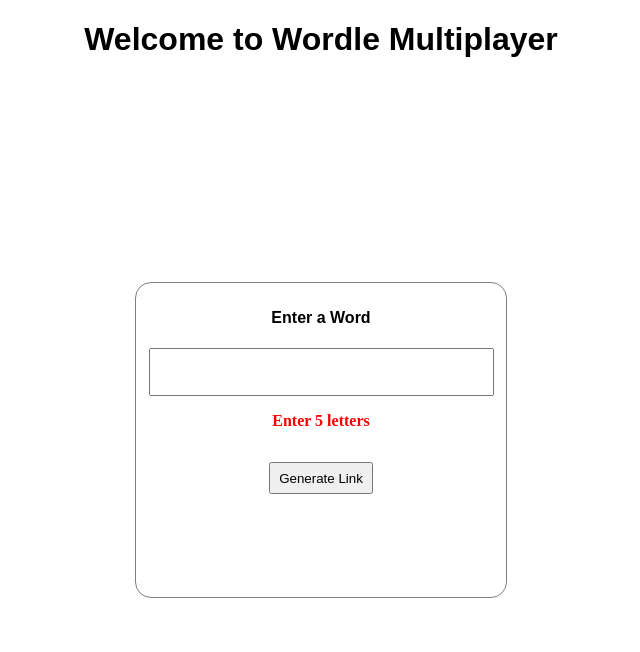
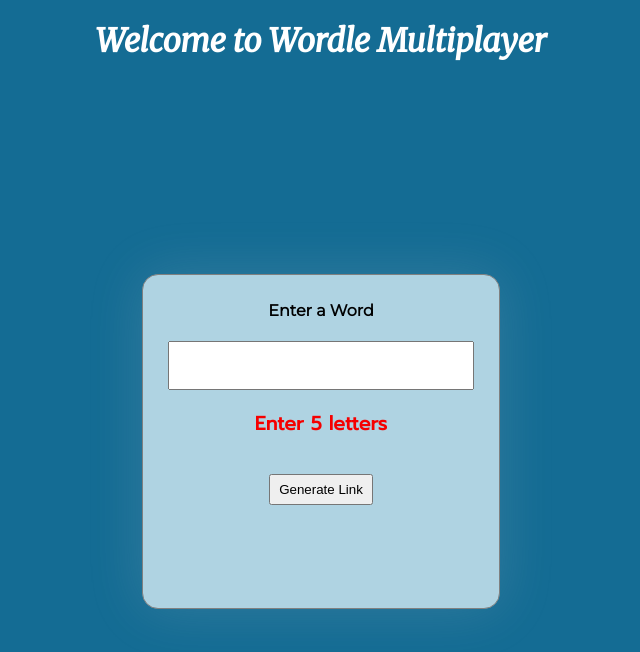
Before and after one commit to Arghyahub/Wordle, a React (Create React App) app: page / in a window 1280 px wide. Shown: the top 652 px of the page, without its empty margins (319-959 px from the left). Built offline with nearby package versions, Linux system fonts and the light colour scheme; the HTML template or start-up script is replaced by a standard one.

Commit message:
Add: Front Page style

```diff
--- a/public/index.html
+++ b/public/index.html
@@ -7,9 +7,11 @@
     <meta name="theme-color" content="#000000" />
     <meta
       name="description"
-      content="Web site created using create-react-app"
+      content="Wordle Game"
     />
-    <link rel="apple-touch-icon" href="%PUBLIC_URL%/logo192.png" />
+    <link rel="preconnect" href="https://fonts.googleapis.com">
+    <link rel="preconnect" href="https://fonts.gstatic.com" crossorigin>
+    <link href="https://fonts.googleapis.com/css2?family=Merriweather:ital@1&family=Montserrat&family=Prompt&family=Sacramento&display=swap" rel="stylesheet">
     <title>Wordle</title>
   </head>
   <body>
--- a/src/components/home/Home.css
+++ b/src/components/home/Home.css
@@ -1,5 +1,14 @@
+/*
+font-family: 'Merriweather', serif;
+font-family: 'Montserrat', sans-serif;
+font-family: 'Prompt', sans-serif;
+font-family: 'Sacramento', cursive;
+*/
+
 #Home {
     height: 100%;
+    background-color: #146C94;
+    color: #ffff;
 }
 
 .home-box {
@@ -11,6 +20,11 @@
 h1 , h4 {
     font-family: sans-serif;
     text-align: center;
+    font-family: 'Merriweather', serif;
+}
+h4 {
+    font-family: 'Montserrat', sans-serif;
+    color: rgb(0, 0, 0);
 }
 
 .home-title {
@@ -26,13 +40,16 @@
     border: 1px solid gray;
     padding: 5px 20px;
     border-radius: 1rem;
+    background: #AFD3E2;
+    box-shadow: 0 0 55px #cccccc2a;
 }
 
 .home-ip {
     padding: 0.5rem;
     font-family: sans-serif;
     font-size: 1.5rem;
-    width: calc(100% - 5px);
+    width: calc(100% - 30px);
+    font-family: 'Montserrat', sans-serif;
 }
 
 .gen-btn {
@@ -42,7 +59,9 @@
 }
 
 .warn-text {
-    font-weight: 600;
+    font-weight: 800;
+    font-size: 1.2rem;
+    font-family: 'Prompt', sans-serif;
 }
 
 .link {
@@ -67,3 +86,10 @@
         max-width: calc(100% - 2rem);
     }
 }
+
+.auth {
+    color: rgb(46, 155, 19);
+}
+.notauth {
+    color: rgb(245, 0, 0);
+}
--- a/src/components/home/Home.jsx
+++ b/src/components/home/Home.jsx
@@ -73,7 +73,7 @@
         <div className="gen-box flex-col">
           <h4>Enter a Word</h4>
           <input className='home-ip' type="text" onChange={handleKey} />
-          <p className='warn-text text-cen' style={{color : Auth? 'green':'red'}} >{WarnText}</p>
+          <p className={ Auth? 'warn-text auth' : 'warn-text notauth'}  >{WarnText}</p>
           <button className='gen-btn' onClick={generateLink}>Generate Link</button>
           <div style={{ visibility : (Auth && LinkTxt.length!==0)? 'visible':'hidden' }} className="link flex-row">
             <p>{LinkTxt}</p>
```
